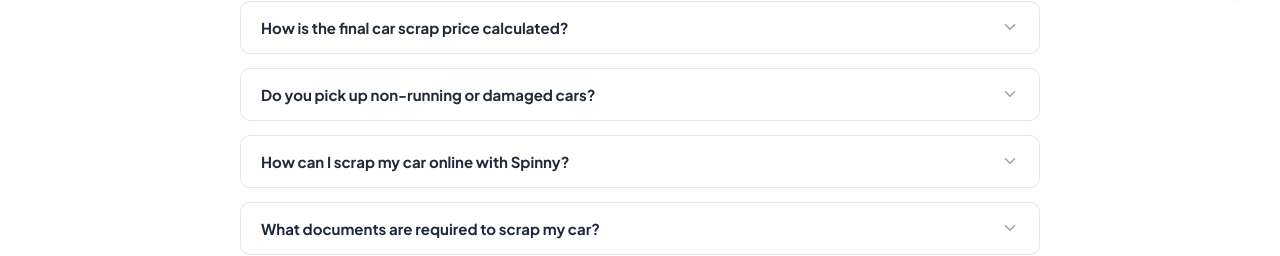
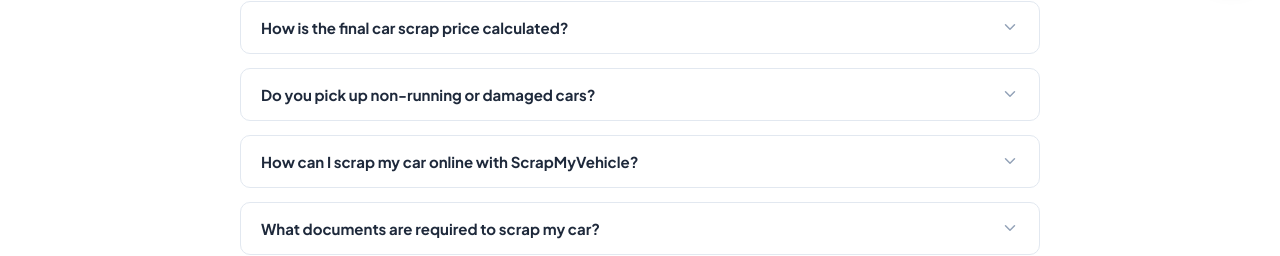
Before and after one commit to Karan778862/ScrapMyVehicle, a React (Vite) app: page /faq in a window 1280 px wide. Shown: the part 803-1059 px from the top of the page. Built offline with nearby package versions, Linux system fonts and the light colour scheme.

Commit message:
Updated project details to use premium in-place modal, fixed gallery modal background, updated social links, and restored testimonials theme.

```diff
--- a/src/data/faqData.js
+++ b/src/data/faqData.js
@@ -31,7 +31,7 @@ export const faqList = [
   },
   {
     "id": 7,
-    "question": "How can I scrap my car online with Spinny?",
+    "question": "How can I scrap my car online with ScrapMyVehicle?",
     "answer": "You can scrap your car online by entering your vehicle details on ScrapMyVehicle, receiving an instant scrap quote, scheduling pickup, and completing documentation."
   },
   {
```
